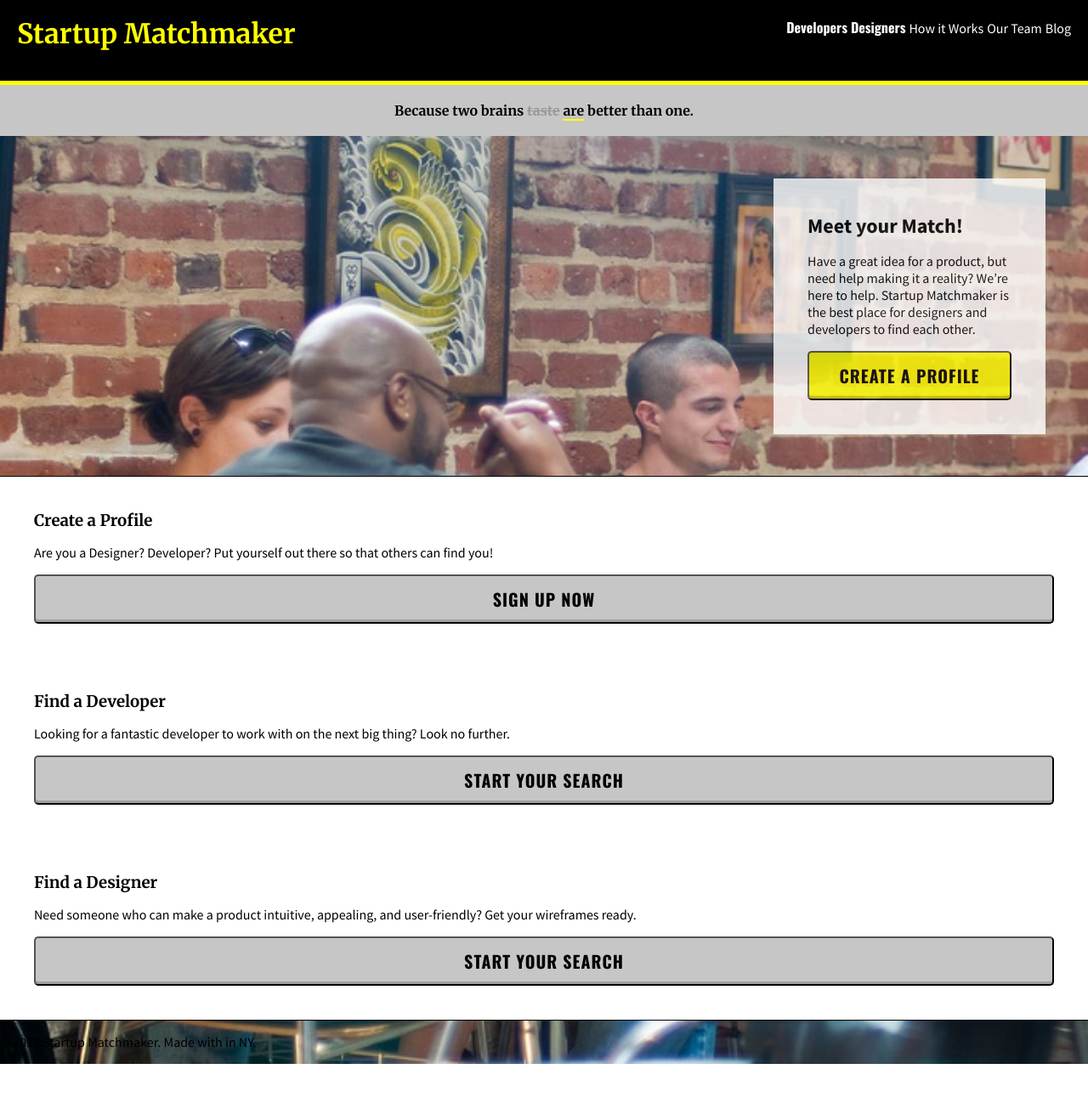
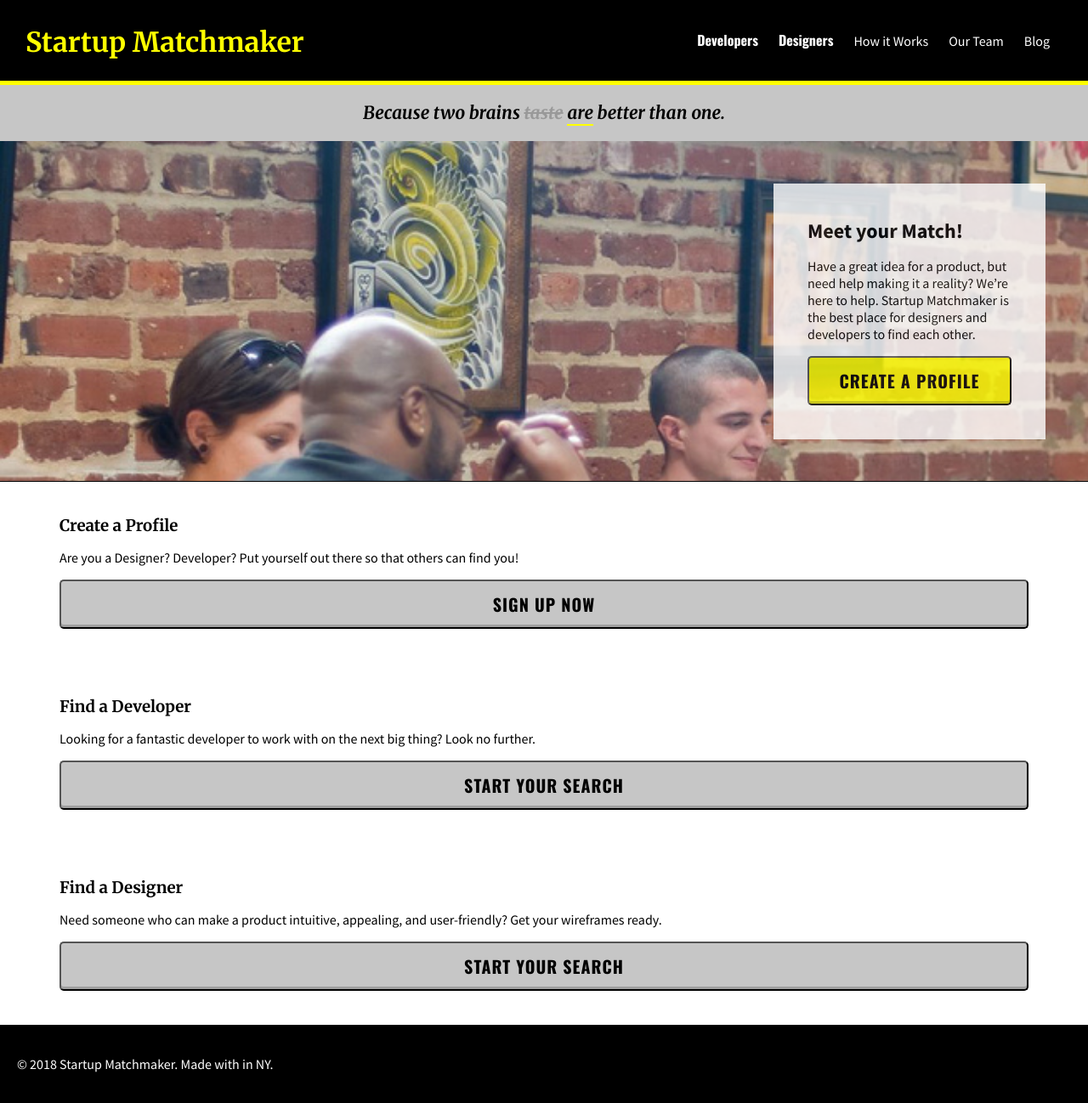
Before and after one commit to ariannajade/ariannajade.github.io, a plain HTML site: page homework/startup-matchmaker/index.html in a window 1280 px wide. Shown: the whole page at 85% size. Before the commit the page ends 1252 px from the top, so only its background shows below. Drawn offline with nearby package versions, Linux system fonts and the light colour scheme.

Commit message:
finished

```diff
--- a/homework/startup-matchmaker/css/styles.css
+++ b/homework/startup-matchmaker/css/styles.css
@@ -18,6 +18,7 @@ header {
   background-color: #000;
   border-bottom: 5px solid yellow;
   height: 100px;
+  padding: 10px 10px;
   width: 100%;
 }
 
@@ -53,12 +54,18 @@ a:hover {
 
 nav {
   float: right;
-  padding: 20px 20px;
+  padding: 25px 25px;
+}
+
+nav a {
+  padding: 10px;
 }
 
 .tagline {
   background-color: #C6C6C6;
   font-family: Merriweather;
+  font-size: 1.3em;
+  font-style: italic;
   padding: 20px;
   text-align: center;
 }
@@ -121,12 +128,13 @@ button {
   outline: 1px solid black;
   overflow: auto;
   margin: 0;
+  padding: 0px 30px;
   width: 100%;
 }
 
 .card {
   float: left;
-  padding: 40px;
+  padding: 40px 40px;
   width: calc(100% / 3);
 }
 
@@ -139,3 +147,9 @@ button {
     float: none;
   }
 }
+
+footer {
+  background-color: black;
+  color: white;
+  padding: 20px;
+}
```
